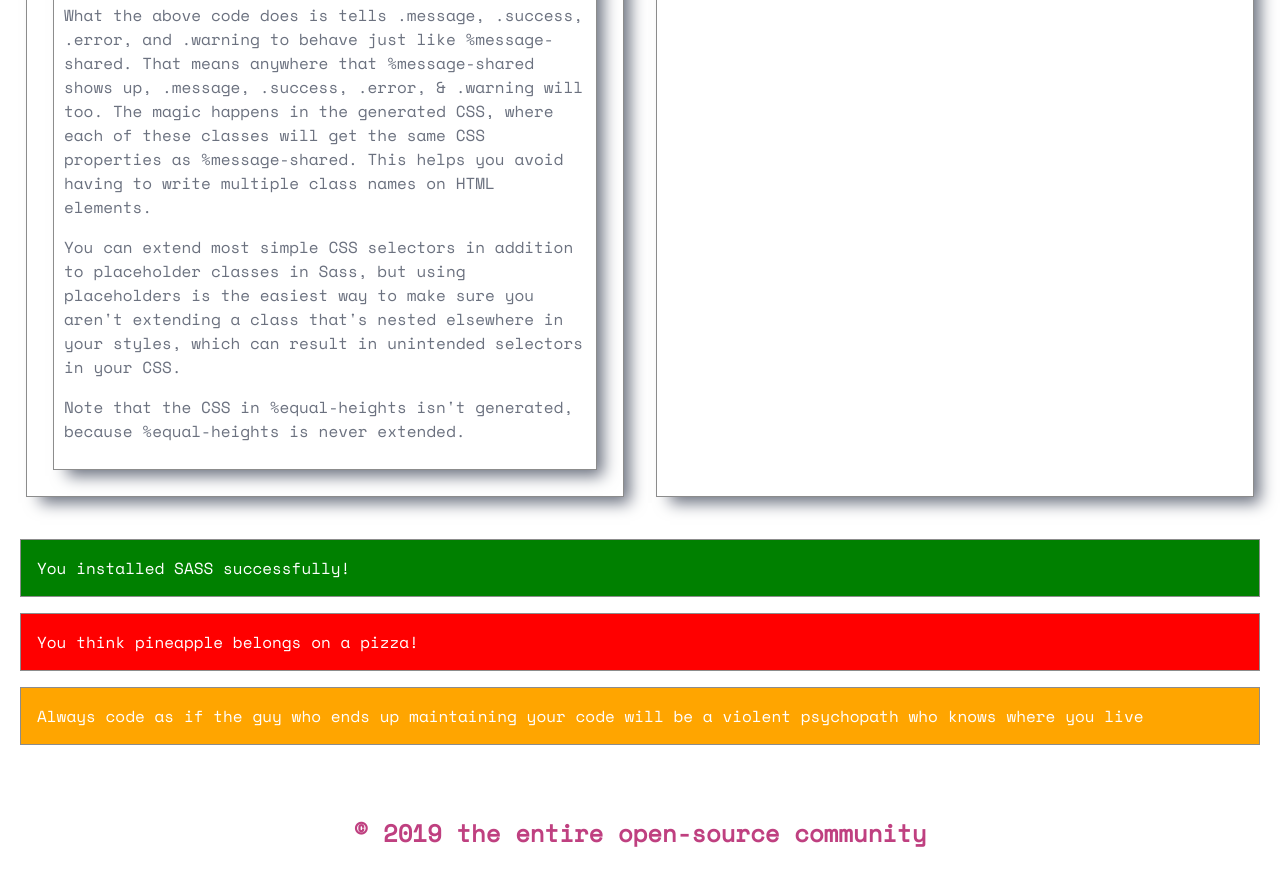
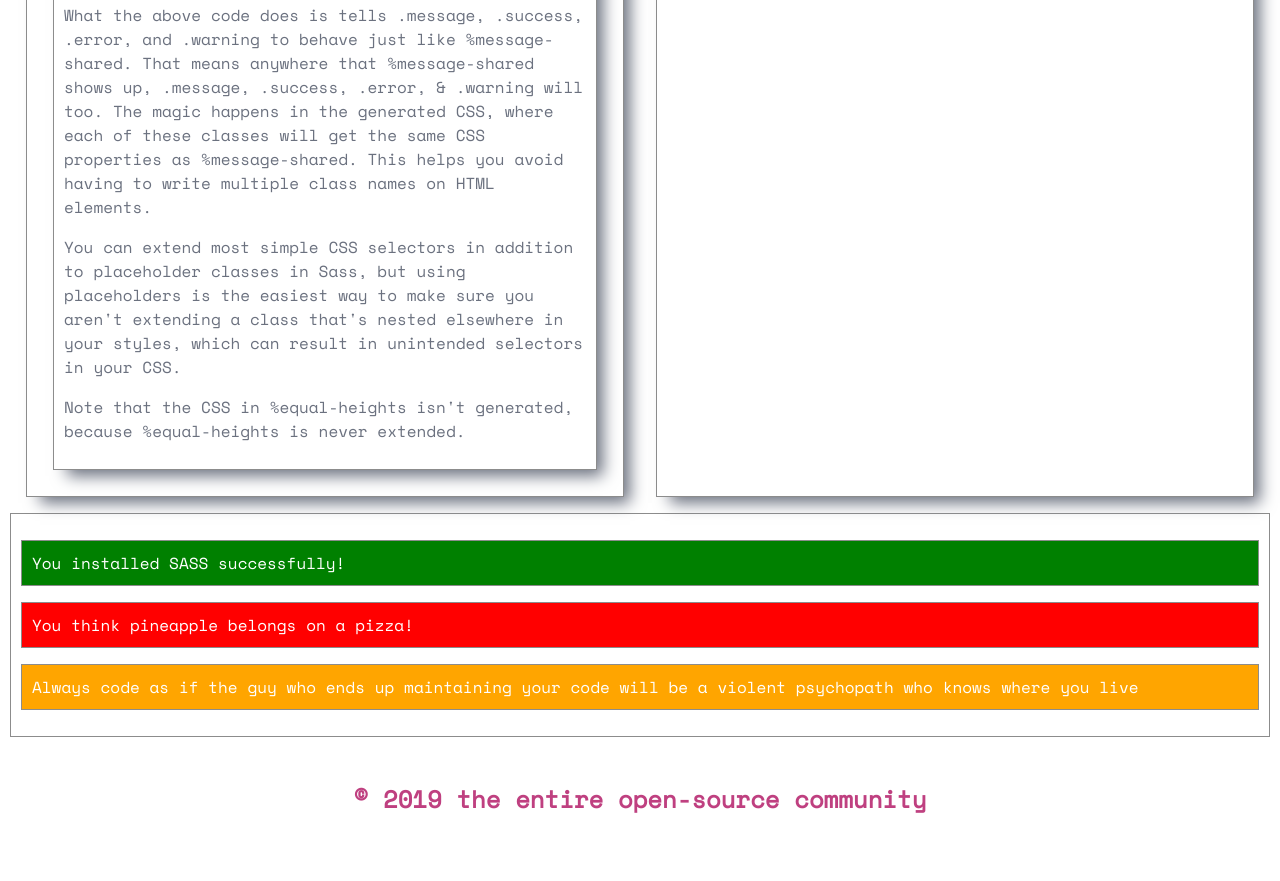
Before and after one commit to julouis/challenge-sass, a plain HTML site: page index.html in a window 1280 px wide. Shown: the part 3587-4468 px from the top of the page. After the commit the page ends 4434 px from the top, so only its background shows below. Drawn offline with nearby package versions, Linux system fonts and the light colour scheme.

Commit message:
update extend

```diff
--- a/src/scss/style.scss
+++ b/src/scss/style.scss
@@ -77,19 +77,17 @@ h3 {
 
 .messages {
     padding: $generalPadding;
-}
-
-.success,
-.error,
-.warning {
-    @include box();
+    border: 1px solid #8C8C8C;
+    color: #fff;
 }
 
 .success {
+    @extend .messages;
     background-color: $colorBackGreen;
 }
 
 .error {
+    @extend .messages;
     background-color: $colorBackRed;
     &:hover {
         background-color: green;
@@ -97,5 +95,6 @@ h3 {
 }
 
 .warning {
+    @extend .messages;
     background-color: $colorBackOrange;
 }
```
Also changed, not shown: example/index.html (+2 -1 lines), src/css/style.css, 1 other file.
